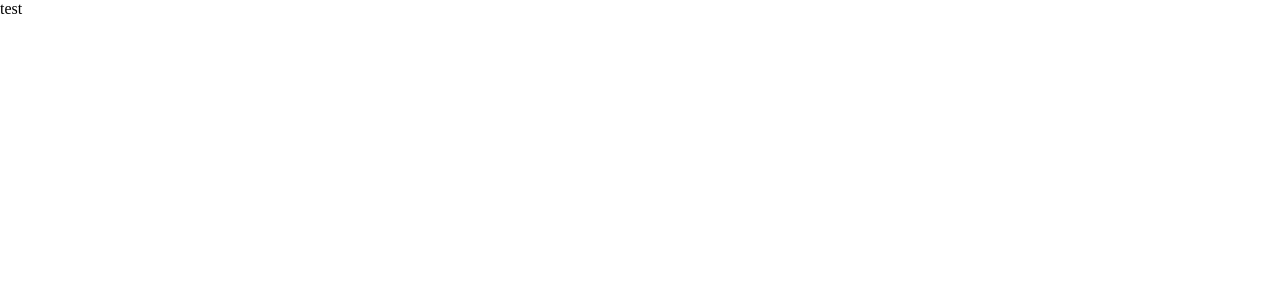
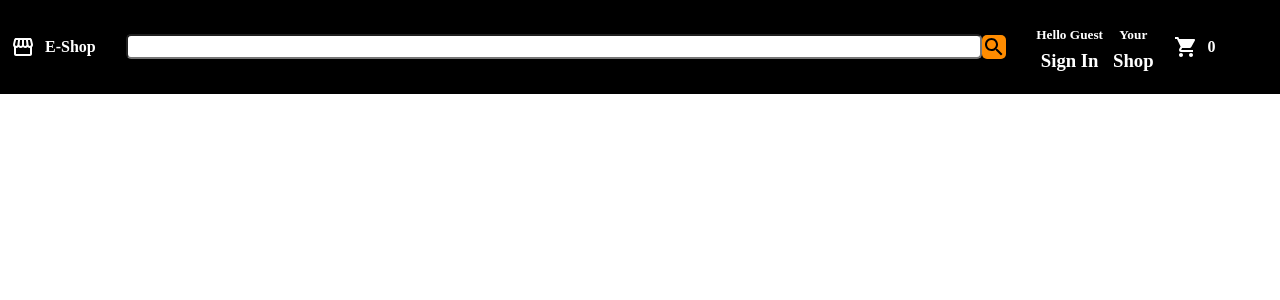
Before and after one commit to selimyay00/e-shop, a React (Vite) app: page / in a window 1280 px wide. Shown: the top 300 px of the page. Built offline with nearby package versions, Linux system fonts and the light colour scheme.

Commit message:
completed the navbar section

```diff
--- a/package.json
+++ b/package.json
@@ -10,6 +10,10 @@
     "preview": "vite preview"
   },
   "dependencies": {
+    "@emotion/react": "^11.11.1",
+    "@emotion/styled": "^11.11.0",
+    "@mui/icons-material": "^5.14.19",
+    "@mui/material": "^5.14.19",
     "react": "^18.2.0",
     "react-dom": "^18.2.0"
   },
--- a/src/App.jsx
+++ b/src/App.jsx
@@ -1,6 +1,10 @@
+import Header from "./components/Header"
+
 function App() {
   return (
-    <div>test</div>
+    <div className="app">
+      <Header />
+    </div>
   )
 }
 
--- /dev/null
+++ b/src/components/Header.jsx
@@ -0,0 +1,36 @@
+import ShoppingCartIcon from '@mui/icons-material/ShoppingCart';
+import StorefrontIcon from '@mui/icons-material/Storefront';
+import SearchIcon from '@mui/icons-material/Search';
+import './Header.css';
+
+
+function Header() {
+    return (
+        <div className='header'>
+            <div className='header__section1'>
+                <StorefrontIcon className='store-icon' />
+                <h4>E-Shop</h4>
+            </div>
+            <div className='header__section2'>
+                <input type="text" />
+                <SearchIcon size="large" className='search-icon' />
+            </div>
+            <div className='header__section3'>
+                <div className='links'>
+                    <h5>Hello Guest</h5>
+                    <h3 style={{marginTop: -1}}>Sign In</h3>
+                </div>
+                <div className='links'>
+                    <h5>Your</h5>
+                    <h3 style={{marginTop: -1}}>Shop</h3>
+                </div>
+                <div className='shop-icon'>
+                <ShoppingCartIcon size="large" />
+                <h4>0</h4>
+                </div>
+            </div>
+        </div>
+    )
+}
+
+export default Header
--- /dev/null
+++ b/src/components/header.css
@@ -0,0 +1,55 @@
+.header {
+    padding: 10px;
+    border: 1px solid black;
+    background-color: black;
+    color: white;
+    display: flex;
+    align-items: center;
+    column-gap: 30px;
+  }
+
+.header__section1 {
+    display: flex;
+    align-items: center;
+    column-gap: 10px;
+  }
+
+  .header__section2 {
+    width: 70%;
+    display: flex;
+    align-items: center;
+  }
+
+  .header__section2 > input {
+    height: 25px;
+    border-radius: 5px;
+    width: 100%;
+  }
+
+  .search-icon {
+    background-color: darkorange;
+    color: black;
+    font-weight: bold;
+    border-radius: 5px;
+  }
+
+  .header__section3 {
+    display: flex;
+    align-items: center;
+    justify-content: center;
+    column-gap: 10px;
+  }
+
+  .links {
+    line-height: 0.3;
+    display: flex;
+    flex-direction: column;
+    align-items: center;
+  }
+
+.shop-icon {
+    display: flex;
+    align-items: center;
+    margin-left: 10px;
+    column-gap: 10px;
+}
```
Also changed, not shown: src/index.css (line endings or trailing spaces), 1 other file (tests, documents, lock files or other folders).
